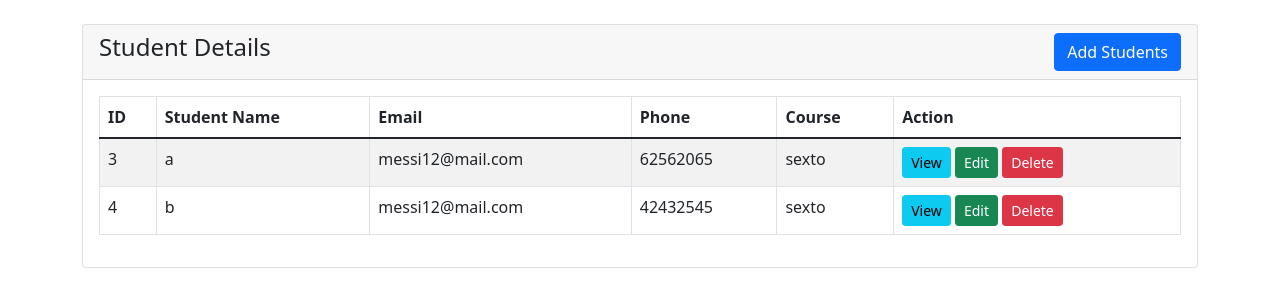
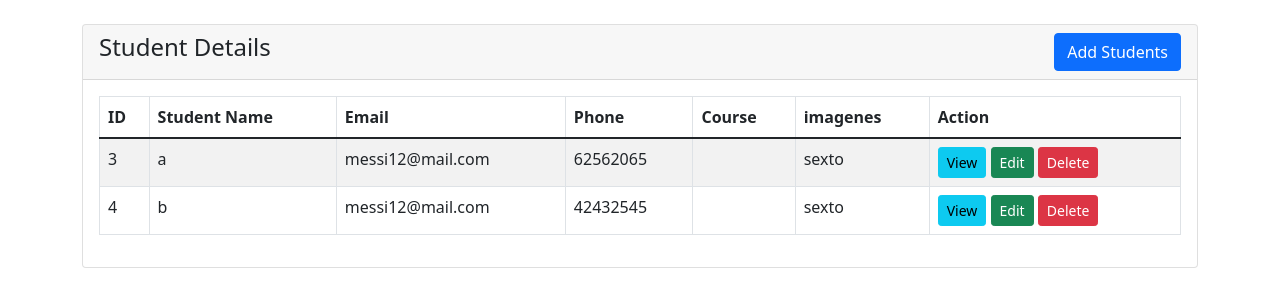
Before and after one commit to lucasomar84/Programacion-de-redes-, a PHP site: page / in a window 1280 px wide. Shown: the top 307 px of the page. Run offline with PHP 8.4, Linux system fonts and the light colour scheme; data comes from the database, SQL or seed files in the repository; data that the repository does not hold is empty; a stand-in replaces the project's code that opens the database connection.

Commit message:
Update index.php

```diff
--- a/blanco/index.php
+++ b/blanco/index.php
@@ -38,6 +38,7 @@
                                     <th>Email</th>
                                     <th>Phone</th>
                                     <th>Course</th>
+                                    <th>imagenes</th>
                                     <th>Action</th>
                                 </tr>
                             </thead>
@@ -56,6 +57,7 @@
                                                 <td><?= $student['name']; ?></td>
                                                 <td><?= $student['email']; ?></td>
                                                 <td><?= $student['phone']; ?></td>
+                                                <td><?= $student['imagenes']; ?></td>
                                                 <td><?= $student['course']; ?></td>
                                                 <td>
                                                     <a href="student-view.php?id=<?= $student['id']; ?>" class="btn btn-info btn-sm">View</a>
```
